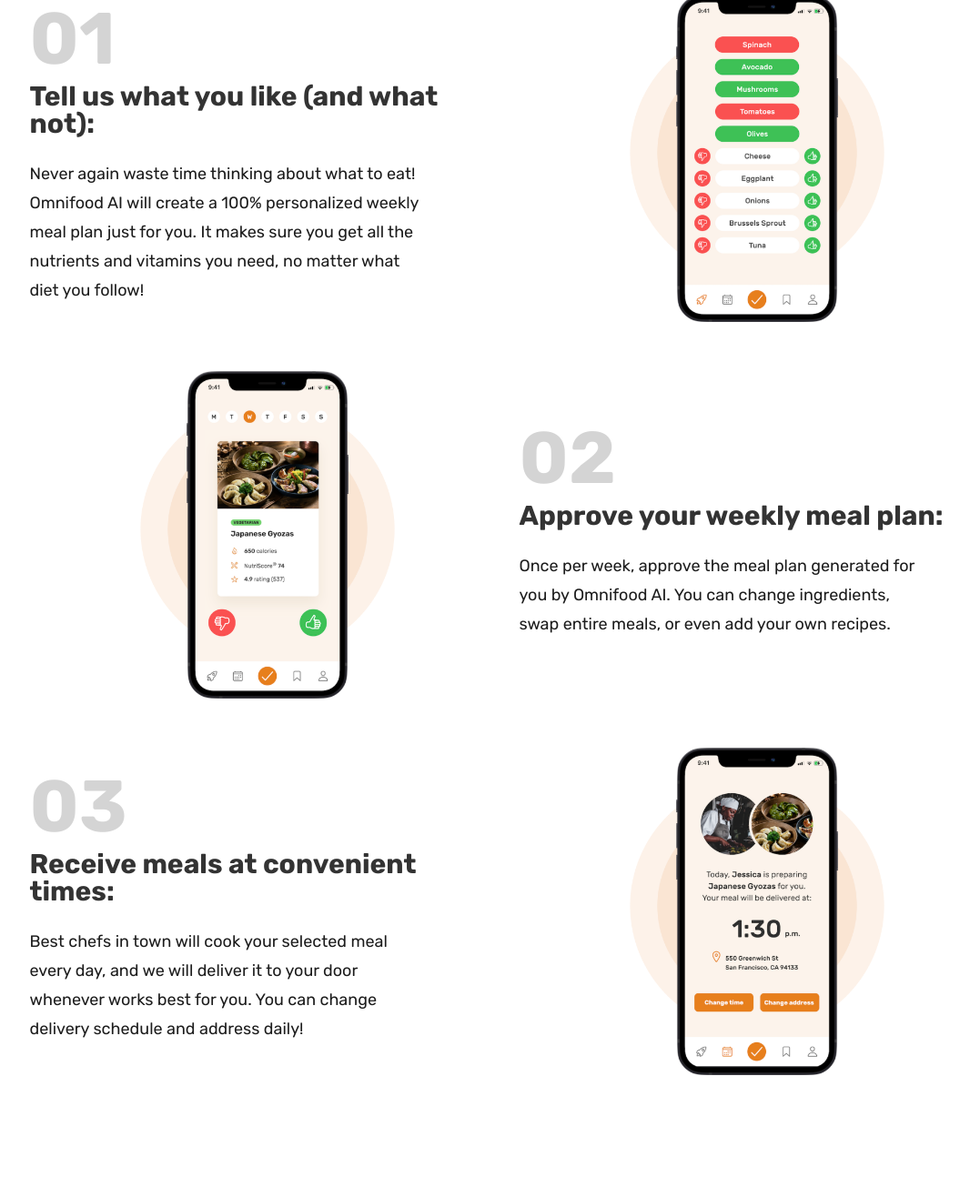
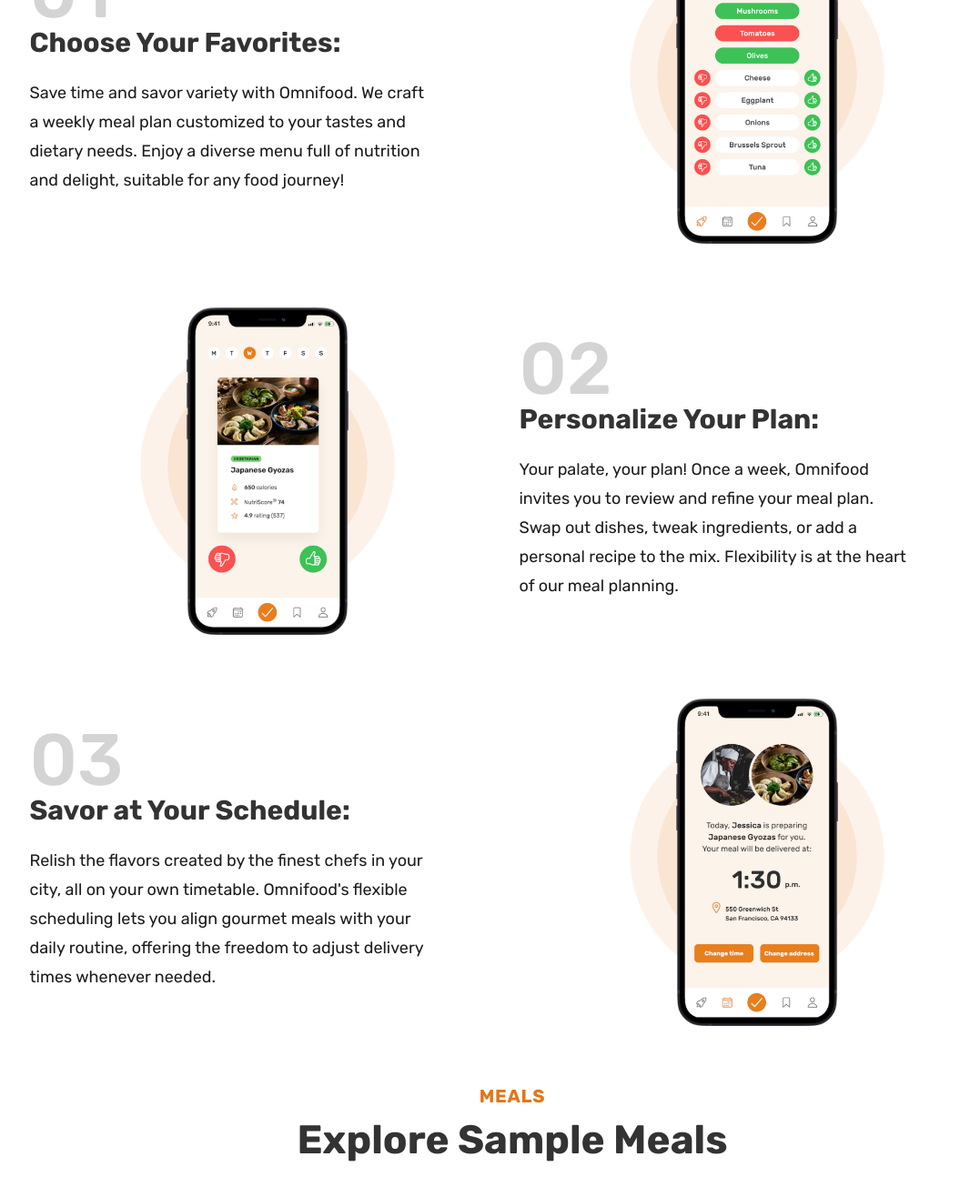
Before and after one commit to SarahVanT/OmnifoodRevision, a website: page index.html in a window 1280 px wide. Shown: the part 886-2202 px from the top of the page at 91% size, without its empty margins (77-1143 px from the left). Before the commit the page ends 2167 px from the top, so only its background shows below. Drawn offline with nearby package versions, Linux system fonts and the light colour scheme.

Commit message:
Worked on how it works section, made it responsive

```diff
--- a/index.html
+++ b/index.html
@@ -66,7 +66,7 @@
 
     <main id="main" tabindex="-1">
       <section class="hero">
-        <div class="container col-9 px-sm py-huge">
+        <div class="container col-10 col-md-9 px-sm py-xxl py-md-huge">
           <div
             class="row flex-med-column align-items-center justify-content-center gap-md gap-lg-0"
           >
@@ -95,7 +95,7 @@
             </div>
             <div class="col-10 col-sm-8 col-lg-6">
               <img
-                src="Untitled-2 (4).png"
+                src="/img/heroImg.png"
                 alt="Enjoying food"
                 class="img-fluid"
               />
@@ -104,11 +104,11 @@
         </div>
       </section>
       <!-- How it works -->
-      <section class="section-how py-huge">
+      <section class="section-how mb-xl mb-md-xxl my-lg my-lg-xxl">
         <div class="container">
           <!-- <span class="subheading">HOW IT WORKS</span> -->
 
-          <div class="container col-12 px-md">
+          <div class="container col-12 px-sm px-md-md">
             <span
               class="text-uppercase mb-xs"
               style="
@@ -120,50 +120,78 @@
               "
               >OUR SERVICE</span
             >
-            <h2 class="text-start mb-xxl">How does it work?</h2>
-            <div class="row d-flex justify-content-center mb-xl">
-              <div class="col-6 d-flex flex-column justify-content-center">
+            <h2 class="text-start mb-lg mb-md-xl">How It Works</h2>
+            <div
+              class="row flex-column-reverse flex-lg-row align-items-center justify-content-center mb-xxl"
+            >
+              <div class="col-12 col-lg-6 justify-content-center">
                 <span class="number-heading mb-xxs">01</span>
-                <h3 class="mb-sm">Tell us what you like (and what not):</h3>
-                <p class="step-description col-10">
-                  Never again waste time thinking about what to eat! Omnifood AI
-                  will create a 100% personalized weekly meal plan just for you.
-                  It makes sure you get all the nutrients and vitamins you need,
-                  no matter what diet you follow!
+                <h3 class="mb-sm">Choose Your Favorites:</h3>
+                <p class="step-description col-sm-12 col-lg-10">
+                  Save time and savor variety with Omnifood. We craft a weekly
+                  meal plan customized to your tastes and dietary needs. Enjoy a
+                  diverse menu full of nutrition and delight, suitable for any
+                  food journey!
                 </p>
               </div>
-              <div class="col-6 text-center">
+              <div class="col-12 col-md-6 mb-xs mb-lg-0 text-center">
                 <img src="/img/Untitled-3 (3).png" alt="" class="step-img" />
               </div>
             </div>
-            <div class="row d-flex justify-content-center mb-xl">
-              <div class="col-6 text-center">
+            <div
+              class="row flex-column flex-lg-row align-items-center justify-content-center mb-xxl"
+            >
+              <div class="col-12 col-md-6 mb-xs mb-lg-0 text-center">
                 <img src="/img/Untitled-4 (1).png" alt="" class="step-img" />
               </div>
-              <div class="col-6 d-flex flex-column justify-content-center">
+              <div class="col-12 col-lg-6 justify-content-center">
                 <span class="number-heading mb-xxs">02</span>
-                <h3 class="mb-sm">Approve your weekly meal plan:</h3>
-                <p class="step-description col-10">
-                  Once per week, approve the meal plan generated for you by
-                  Omnifood AI. You can change ingredients, swap entire meals, or
-                  even add your own recipes.
+                <h3 class="mb-sm">Personalize Your Plan:</h3>
+                <p class="step-description col-sm-12 col-lg-10">
+                  Your palate, your plan! Once a week, Omnifood invites you to
+                  review and refine your meal plan. Swap out dishes, tweak
+                  ingredients, or add a personal recipe to the mix. Flexibility
+                  is at the heart of our meal planning.
                 </p>
               </div>
             </div>
-            <div class="row d-flex justify-content-center">
-              <div class="col-6 d-flex flex-column justify-content-center">
+            <div
+              class="row flex-column-reverse flex-lg-row align-items-center justify-content-center mb-xxl"
+            >
+              <div class="col-12 col-lg-6 justify-content-center">
                 <span class="number-heading mb-xxs">03</span>
-                <h3 class="mb-sm">Receive meals at convenient times:</h3>
-                <p class="step-description col-10">
-                  Best chefs in town will cook your selected meal every day, and
-                  we will deliver it to your door whenever works best for you.
-                  You can change delivery schedule and address daily!
+                <h3 class="mb-sm">Savor at Your Schedule:</h3>
+                <p class="step-description col-sm-12 col-lg-10">
+                  Relish the flavors created by the finest chefs in your city,
+                  all on your own timetable. Omnifood's flexible scheduling lets
+                  you align gourmet meals with your daily routine, offering the
+                  freedom to adjust delivery times whenever needed.
                 </p>
               </div>
-              <div class="col-6 text-center">
+              <div class="col-12 col-md-6 mb-xs mb-lg-0 text-center">
                 <img src="/img/Untitled-5 (1).png" alt="" class="step-img" />
               </div>
             </div>
+          </div>
+        </div>
+      </section>
+      <section class="section-meals mb-xl mb-md-xxl my-lg my-lg-xxl">
+        <div class="container">
+          <!-- <span class="subheading">HOW IT WORKS</span> -->
+
+          <div class="container col-9 px-sm px-md-md">
+            <span
+              class="text-uppercase d-flex justify-content-center mb-xs"
+              style="
+                color: #e17619;
+                font-size: 2rem;
+                font-weight: 700;
+                letter-spacing: 0.75px;
+                display: inline-block;
+              "
+              >Meals</span
+            >
+            <h2 class="text-center mb-lg mb-md-xl">Explore Sample Meals</h2>
           </div>
         </div>
       </section>
--- a/styles/_bootstrap-variables.scss
+++ b/styles/_bootstrap-variables.scss
@@ -9,8 +9,8 @@
 $btn-padding-y-sm: 0.75rem; // vertical padding
 $btn-padding-x-sm: 1.6rem; // horizontal padding
 $btn-font-size-sm: 1.6rem;
-$btn-padding-y-lg: 1.6rem; // vertical padding
-$btn-padding-x-lg: 3.2rem; // horizontal padding
+$btn-padding-y-lg: 1.2rem;
+$btn-padding-x-lg: 2.2rem;
 $btn-font-size-lg: 2rem;
 
 // Nav links
--- a/styles/layouts/_homepage.scss
+++ b/styles/layouts/_homepage.scss
@@ -20,8 +20,9 @@
 .section-how {
   .number-heading {
     font-size: 8rem;
-    font-weight: 700;
+    font-weight: 500;
     color: rgba(128, 128, 128, 0.342);
+    // color: #949494;
   }
 
   .step-description {
```
Also changed, not shown: css/styles.css, 3 other files.
